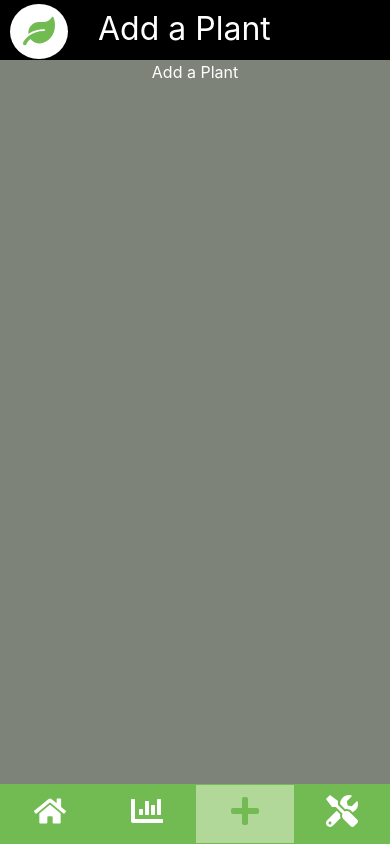
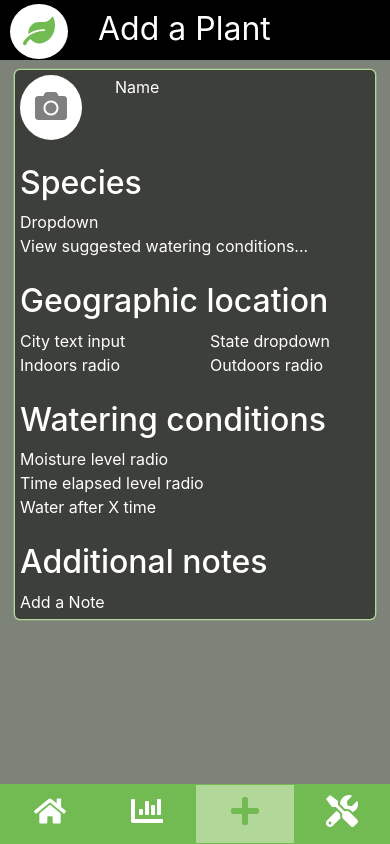
Before and after one commit to tuyet-pham/Project-Perennial, a React (Create React App) app in the folder reactfrontend/: page /add-plant in a window 390 px wide. Built offline with nearby package versions, Linux system fonts and the light colour scheme.

Commit message:
Fixed responsivity issue with bottom nav and made outline of add-plant

```diff
--- a/reactfrontend/public/index.html
+++ b/reactfrontend/public/index.html
@@ -26,7 +26,7 @@
     -->
     <title>React App</title>
   </head>
-  <body>
+  <body style="background-color: #7d8379;">
     <noscript>You need to enable JavaScript to run this app.</noscript>
     <div id="root"></div>
     <!--
--- a/reactfrontend/src/App.css
+++ b/reactfrontend/src/App.css
@@ -3,8 +3,9 @@
 .App {
   text-align: center;
   background-color: #7d8379;
-  height: 100vh;
+  height: 100%;
   color: white;
+  padding-bottom: 60px;
 }
 
 .App-logo {
@@ -39,3 +40,26 @@
   padding: 5px 8px 8px 8px; /* Center the icon in the circle */
   margin: 5px 30px 5px 5px; /* Leave space between icon and text */
 }
+
+/* Form on Add a Plant page */
+
+.form-container {
+  color: white;
+  background-color: #3d3f3b;
+  box-shadow: 0 0 0pt 1pt #b1d898; /* rounded corners on outline */
+  border-radius: 5px;
+  margin: 10px auto;
+  padding: 5px;
+  width: 100%;
+  text-align: left;
+}
+
+.empty-picture-icon {
+  color: gray;
+  background-color: white;
+  border-radius: 50%;
+  box-sizing: border-box;
+  display: inline-block;
+  padding: 5px 15px 12px 15px;
+  font-size: xx-large;
+}
--- a/reactfrontend/src/pages/AddPlant.js
+++ b/reactfrontend/src/pages/AddPlant.js
@@ -1,11 +1,90 @@
 import React from 'react';
 import PageTemplate from '../PageTemplate';
+import { FaCamera} from 'react-icons/fa'
 
 function AddPlant() {
     return (
       <PageTemplate>
-          <div>
-            Add a Plant
+          <div className="container-fluid">
+            <div className="col form-container">
+              <div id="basic-info" className="row">
+                <div className="col-3">
+                  <div className="empty-picture-icon">
+                    <FaCamera />
+                  </div>
+                </div>
+                <div className="col-9">
+                  Name
+                </div>
+              </div>
+
+              <br />
+
+              <h2>
+                Species
+              </h2>
+              <div id="species-info" className="row">
+                <div className="col-8">
+                  Dropdown
+                </div>
+              </div>
+              <div className="row">
+                <div className="col">
+                  View suggested watering conditions...
+                </div>
+              </div>
+
+              <br />
+
+              <h2>
+                Geographic location
+              </h2>
+              <div id="geographic-data" className="row">
+                <div className="col">
+                  City text input
+                </div>
+                <div className="col">
+                  State dropdown
+                </div>
+              </div>
+              <div id="outdoor-mode" className="row">
+                <div className="col">
+                  Indoors radio
+                </div>
+                <div className="col">
+                  Outdoors radio
+                </div>
+              </div>
+
+              <br />
+
+              <h2>
+                Watering conditions
+              </h2>
+              <div id="watering-conditions" className="container">
+                <div className="row">
+                  Moisture level radio
+                </div>
+                <div className="row">
+                  Time elapsed level radio
+                </div>
+                <div className="row">
+                  Water after X time
+                  {/* Conditional render */}
+                </div>
+              </div>
+
+              <br />
+
+              <h2>
+                Additional notes
+              </h2>
+              <div id="additional-notes" className="row">
+                <div className="col">
+                  Add a Note
+                </div>
+              </div>
+            </div>
           </div>
       </PageTemplate>
     );
```
